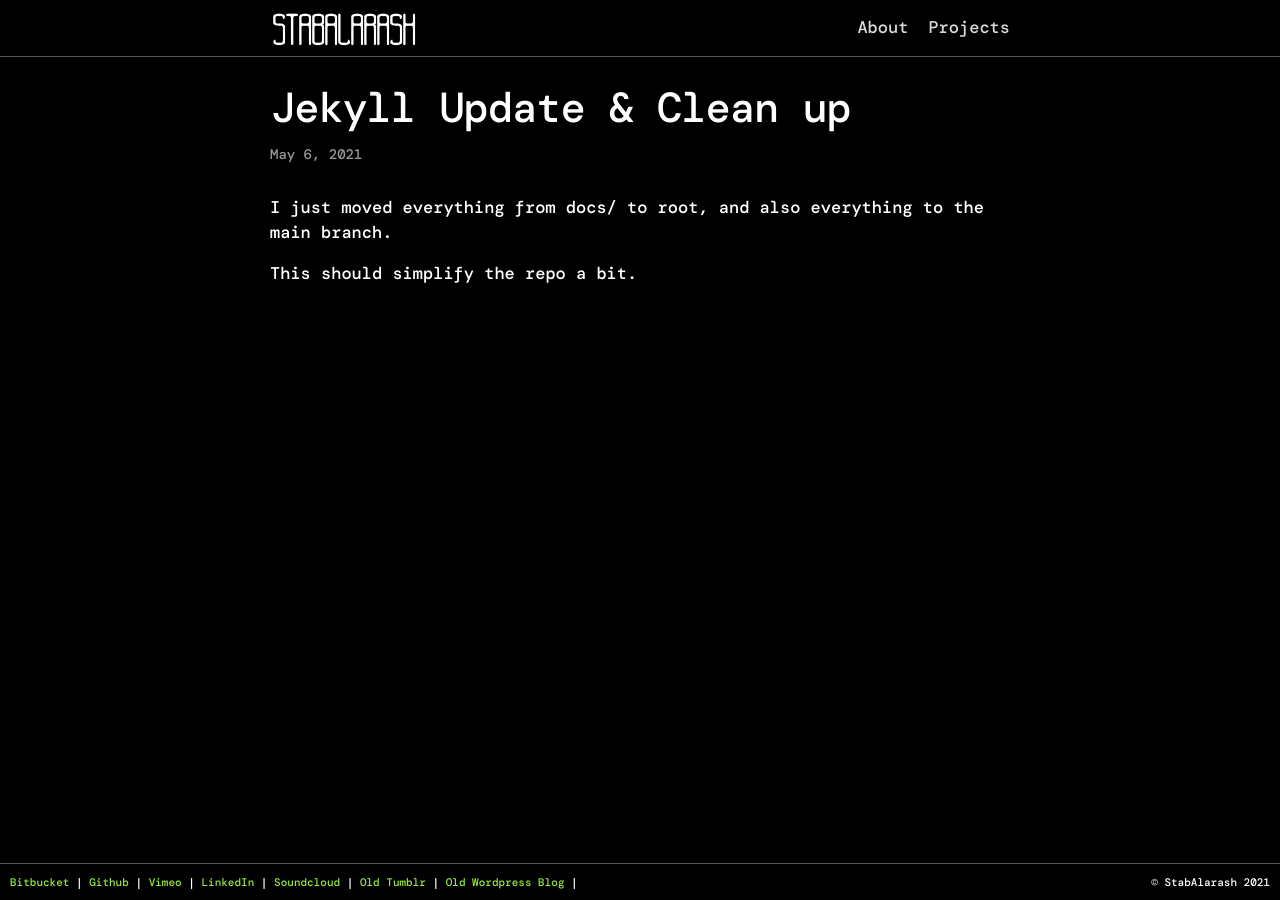
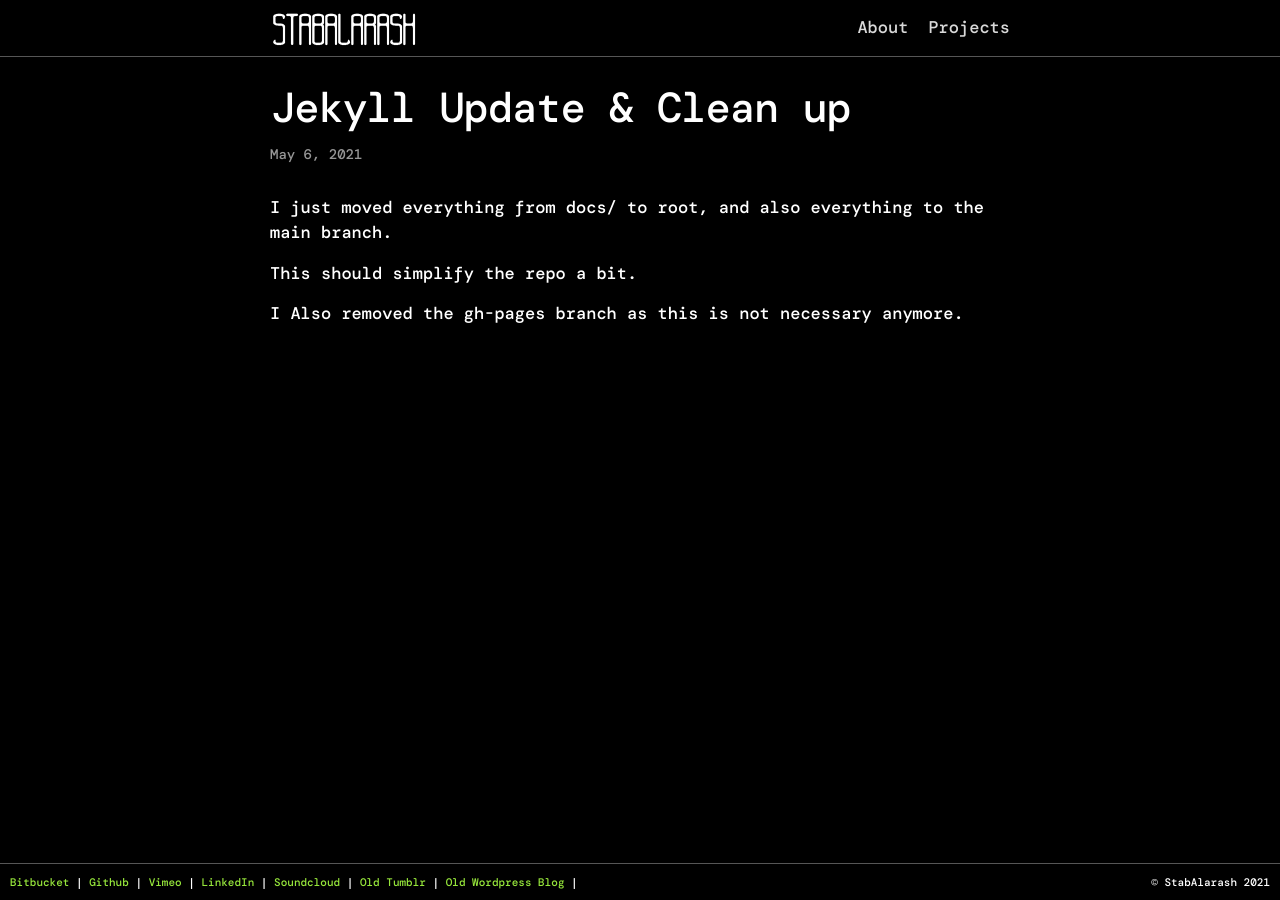
Before and after one commit to StabAlarash/stabalarash.github.io, a Jekyll site: the page built from _posts/2021-05-06-jekyll_update_and_cleanup.md, in a window 1280 px wide. Built offline with Jekyll 4.4.1, drawn with Linux system fonts in a browser that asks for light colours.

Commit message:
update post

```diff
--- a/_posts/2021-05-06-jekyll_update_and_cleanup.md
+++ b/_posts/2021-05-06-jekyll_update_and_cleanup.md
@@ -10,3 +10,5 @@
 I just moved everything from docs/ to root, and also everything to the main branch.
 
 This should simplify the repo a bit.
+
+I Also removed the gh-pages branch as this is not necessary anymore.
```
